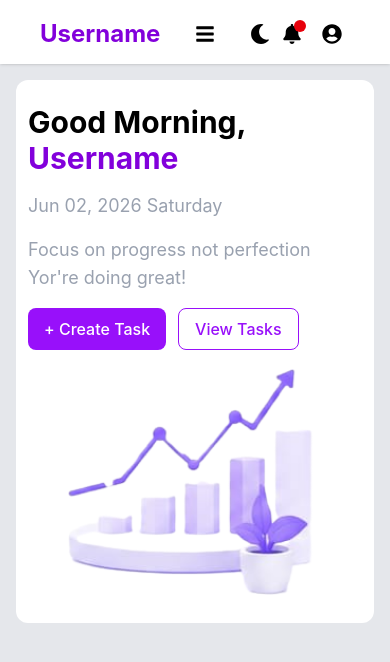
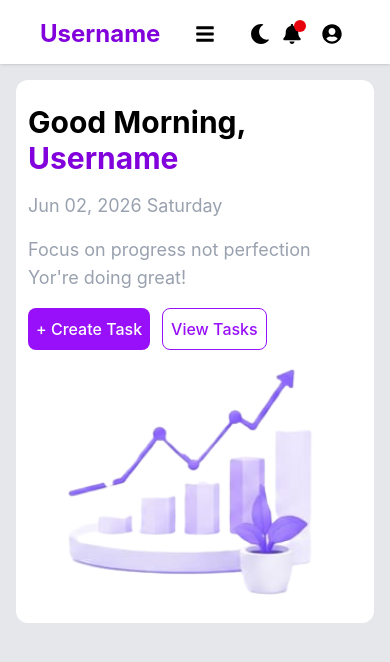
Before and after one commit to AmaanKhanGit/user-dashboard, a React (Vite) app: page / in a window 390 px wide. Shown: the top 662 px of the page. Built offline with nearby package versions, Linux system fonts and the light colour scheme.

Commit message:
scrollbar hide

```diff
--- a/src/components/DashboardLayout.jsx
+++ b/src/components/DashboardLayout.jsx
@@ -27,7 +27,7 @@ const DashboardLayout = ({ children, className }) => {
           <Sidebar className="z-10 flex h-[90%] w-64 flex-col justify-between bg-white px-6 shadow" />
         </DesktopDrawer>
 
-        <main className="h-screen flex-1 overflow-y-auto bg-gray-200 p-4">
+        <main className="h-screen flex-1 scrollbar-none overflow-y-auto bg-gray-200 p-4">
           {children}
         </main>
       </div>
--- a/src/index.css
+++ b/src/index.css
@@ -8,7 +8,7 @@ body,
 
 @layer components {
   .myBtn {
-    @apply cursor-pointer rounded-lg bg-purple-600 px-4 py-2 font-medium text-white transition-colors duration-200 hover:bg-purple-700;
+    @apply cursor-pointer rounded-lg bg-purple-600 p-2 font-medium text-white transition-colors duration-200 hover:bg-purple-700 lg:px-4 lg:py-2;
   }
 
   .dangerBtn {
```
